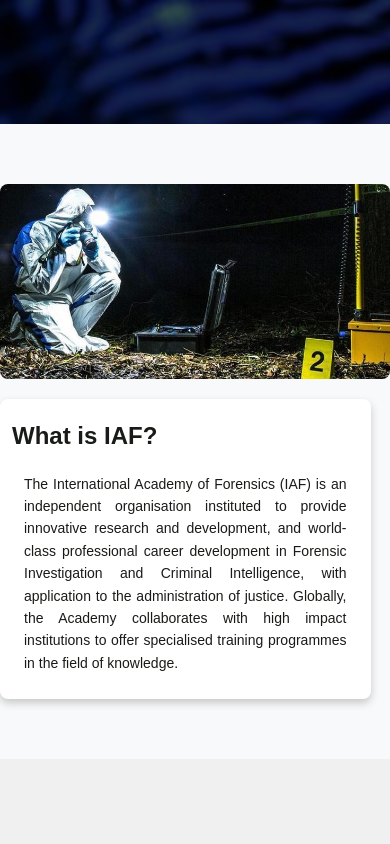
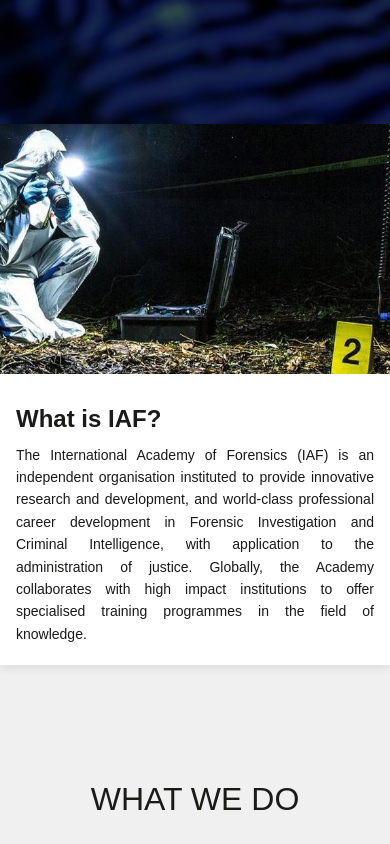
Before and after one commit to wurasimi/solid-succotash, a website: page index.html in a window 390 px wide. Shown: the part 720-1564 px from the top of the page. Drawn offline with nearby package versions, Linux system fonts and the light colour scheme; files whose address does not match are found by name; a web font is replaced by a local one.

Commit message:
Update main.css

```diff
--- a/main.css
+++ b/main.css
@@ -750,171 +750,100 @@
         width: 60%;
     }
 }
-/* Mobile fix */
+/* Base section */
+.afsa-section {
+  position: relative;
+  background-color: #f8f9fa;
+  padding: 60px 0;
+}
+
+/* Desktop layout */
+@media (min-width: 769px) {
+  .afsa-section .container {
+    display: flex;
+    align-items: center;
+    position: relative;
+  }
+  .afsa-image {
+    width: 55%;
+    height: 400px;
+    object-fit: cover;
+    border-radius: 8px;
+    position: relative;
+    left: 0;
+  }
+  .afsa-card {
+    position: absolute;
+    right: 0;
+    top: 50%;
+    transform: translateY(-50%);
+    width: 55%;
+    background: white;
+    padding: 30px;
+    box-shadow: 0 4px 20px rgba(0,0,0,0.1);
+    border-radius: 8px;
+    height: auto;
+    overflow: visible;
+  }
+}
+
+/* Mobile layout */
 @media (max-width: 768px) {
+  .afsa-section {
+    padding: 0;
+  }
   .afsa-section .container {
     display: flex;
     flex-direction: column;
     padding: 0;
+    margin: 0 auto;
+    width: 100%;
+    max-width: 100%;
   }
-
   .afsa-image {
     width: 100%;
     height: 250px;
     object-fit: cover;
-    position: static; /* remove absolute positioning on mobile */
+    border-radius: 0;
+    position: static;
+    left: 0;
   }
-
   .afsa-card {
-    position: static; /* remove absolute positioning on mobile */
+    position: static !important;
+    top: auto !important;
+    left: auto !important;
+    transform: none !important;
     width: 100%;
     margin: 0;
     border-radius: 0;
-    padding: 20px;
+    padding: 20px 16px;
     box-shadow: 0 2px 10px rgba(0,0,0,0.1);
+    height: auto !important;
+    overflow: visible !important;
+    box-sizing: border-box;
   }
 }
 
-/* Desktop — keep your overlapping card layout */
-@media (min-width: 769px) {
-  .afsa-section .container {
-    display: flex;
-    align-items: center;
-  }
-
-  .afsa-image {
-    width: 55%;
-    position: relative;
-  }
-
-  .afsa-card {
-    position: absolute;
-    right: 0;
-    width: 60%;
-    background: white;
-    padding: 30px;
-    box-shadow: 0 4px 20px rgba(0,0,0,0.1);
-    border-radius: 8px;
+/* Shared styles */
+.afsa-title {
+  font-weight: bold;
+  font-size: 1.5rem;
+  margin-bottom: 10px;
+}
+.afsa-card {
+  background: white;
+  box-sizing: border-box;
+  word-wrap: break-word;
+}
+.text-container {
+  font-size: 16px;
+  line-height: 1.6;
+  word-wrap: break-word;
+  text-align: justify;
+}
+@media (max-width: 768px) {
+  .text-container {
+    font-size: 14px;
+    padding: 0;
   }
 }
-
-@media screen and (min-width: 1200px){
-    .hero-div h1{
-        width: 70%;
-        margin-left: auto;
-        margin-right: auto;
-    }
-    .detail .row{
-        grid-template-columns: repeat(3, 1fr);
-    }
-    .pricing .row{
-        grid-template-columns: repeat(3, 1fr);
-    }
-    .testimonial-item p{
-        width: 60%;
-    }
-    .contact .row{
-        column-gap: 4rem;
-    }
-    .contact-right{
-        padding-left: 4rem!important;
-    }
-}
-
-.afsa-section {
-    position: relative;
-    background-color: #f8f9fa;
-    padding: 60px 0;
-}
-
-.afsa-image {
-    width: 50%;
-    height: auto;
-    max-height: 400px;
-    object-fit: cover;
-    border-radius: 8px;
-    position: relative;
-    left: 10%;
-}
-
-@media screen and (max-width: 768px) {
-    .afsa-image {
-        width: 100%;
-        left: 0;
-    }
-}
-
-.afsa-card {
-    background: white;
-    padding: 20px;
-    border-radius: 8px;
-    box-shadow: 0 4px 8px rgba(0, 0, 0, 0.2);
-    position: absolute;
-    top: 50%;
-    left: 65%;
-    transform: translate(-50%, -50%);
-    max-width: 800px;
-    height: 300px;
-    overflow: hidden; /* Hide overflowing content */
-    word-wrap: break-word; /* Ensure text wraps properly */
-    box-sizing: border-box; /* Prevent width issues */
-}
-@media screen and (max-width: 768px) {
-    .afsa-card {
-        width: 95%; /* Slightly increase width on small screens */
-        padding: 12px; /* Adjust padding */
-    }
-}
-.afsa-title {
-    font-weight: bold;
-    font-size: 1.5rem;
-    margin-bottom: 10px;
-}
-
-.afsa-highlight {
-    font-weight: bold;
-    color: #00796b;
-}
-
-@media (max-width: 768px) {
-    .afsa-card {
-        position: relative;
-        top: auto;
-        left: auto;
-        transform: none;
-        margin-top: 20px;
-    }
-}
-
-.ptext{
-    font-size:medium ;
-    text-align: justify;
-}
-
-.text-container {
-    padding: 16px; /* Add space around the text */
-    font-size: 16px; /* Ensure readability */
-    line-height: 1.6; /* Improve text spacing */
-    word-wrap: break-word; /* Prevent text from overflowing */
-    text-align: justify; /* Make text more readable */
-    overflow-wrap: break-word; /* Ensures long words break properly */
-    word-break: break-word; /* Helps text wrap within the container */
-    white-space: normal; /* Prevents text from staying in one line */
-}
-
-@media screen and (max-width: 768px) {
-    .text-container {
-        font-size: 14px; /* Adjust font size for smaller screens */
-        padding: 12px; /* Reduce padding slightly for small screens */
-    }
-}
-
-
-.center{
-    text-align: center;
-    padding: 5px;
-}
-.stars {
-    color: gold;
-    font-size: 24px;
-}
```
